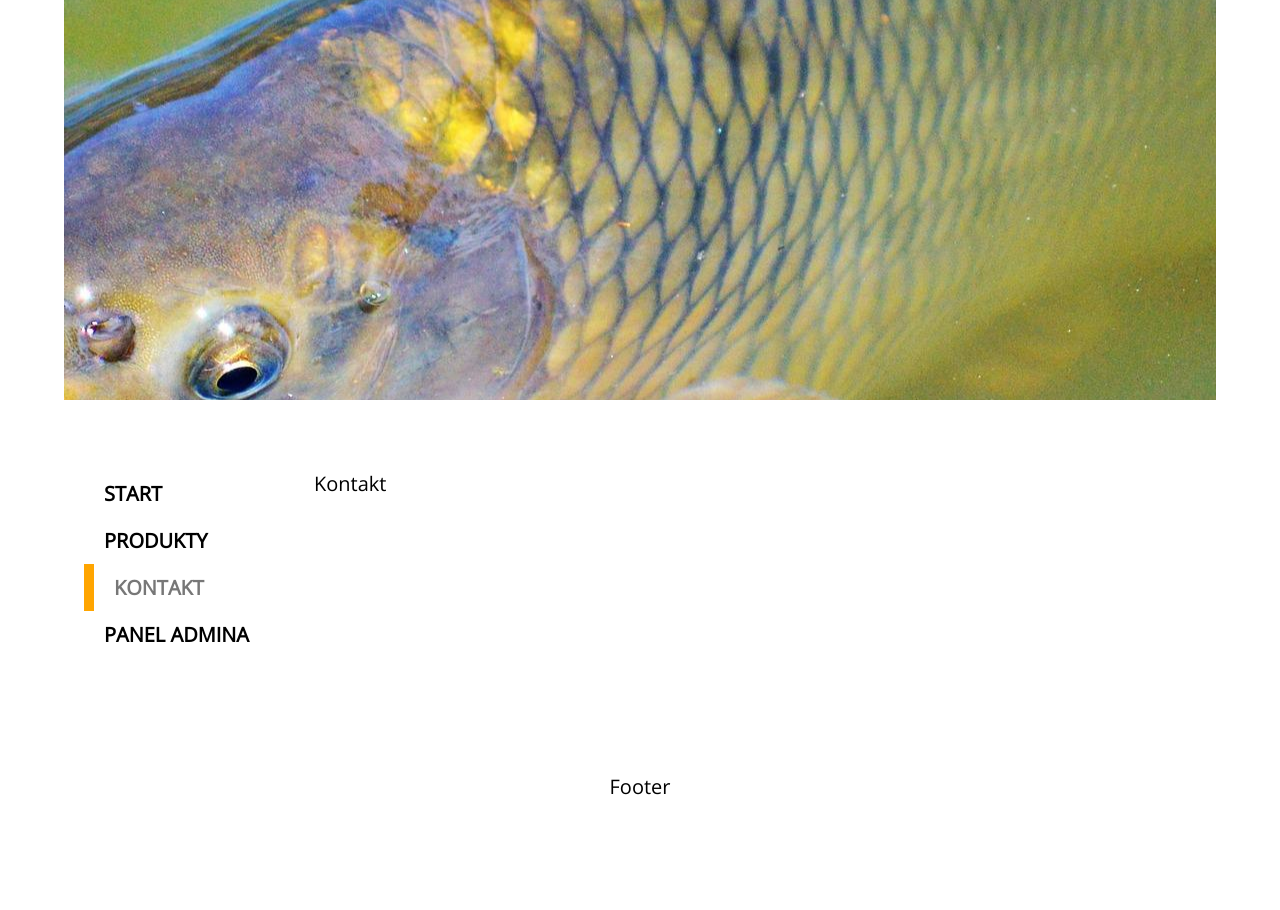
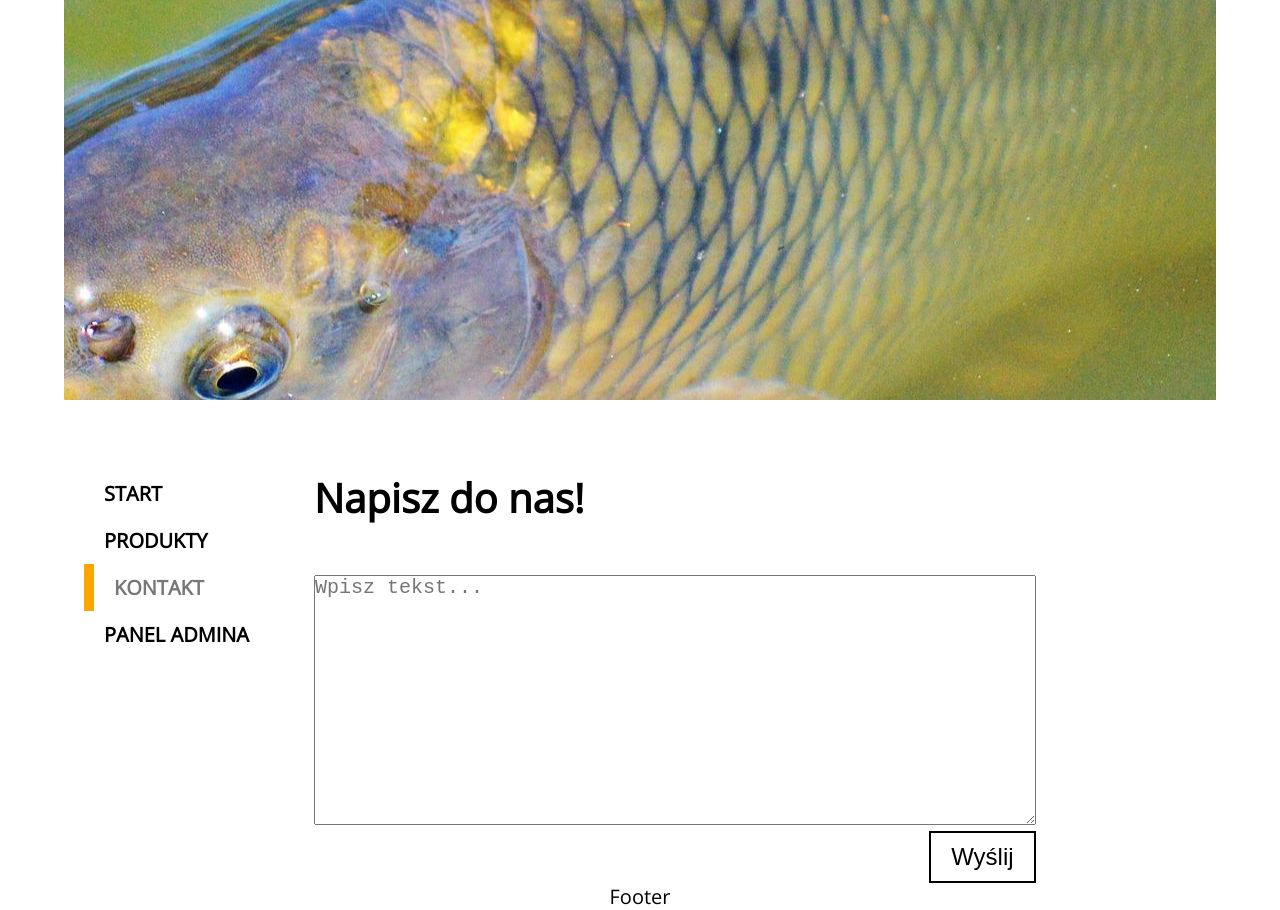
Before and after one commit to hugobosy/routing-react, a React (Create React App) app: page /contact in a window 1280 px wide. Before the commit the page ends 800 px from the top, so only its background shows below. Built offline with nearby package versions, Linux system fonts and the light colour scheme.

Commit message:
edit contact page & add styles

```diff
--- a/src/pages/ContactPage.js
+++ b/src/pages/ContactPage.js
@@ -1,7 +1,25 @@
-import React from "react";
+import React, {useState} from "react";
+import '../styles/ContactPage.css';
 
 export const ContactPage = () => {
+
+    const [text, setText] = useState('');
+
+    const handleValue = (e) => {
+        setText(e.target.value);
+    }
+
+    const handleSubmit = e => {
+        e.preventDefault();
+        setText('');
+    }
     return (
-        <div>Kontakt</div>
+        <div className="contact">
+            <form onSubmit={handleSubmit}>
+                <h1>Napisz do nas!</h1>
+                <textarea value={text} onChange={handleValue} placeholder="Wpisz tekst..."></textarea>
+                <button>Wyślij</button>
+            </form>
+        </div>
     )
 }
--- /dev/null
+++ b/src/styles/ContactPage.css
@@ -0,0 +1,29 @@
+.contact {
+    width: 100%;
+}
+.contact h1 {
+    padding-bottom: 50px;
+}
+
+.contact textarea {
+    width: 80%;
+    min-height: 250px;
+    font-size: 20px;
+}
+
+.contact button {
+    font-size: 24px;
+    border: 2px solid black;
+    background-color: #fff;
+    padding: 10px 20px;
+    display: block;
+    margin: 0 20% 0 auto;
+    cursor: pointer;
+    transition: .6s;
+}
+
+.contact button:hover {
+    border-radius: 10px;
+    background-color: #000;
+    color: #fff;
+}
```
